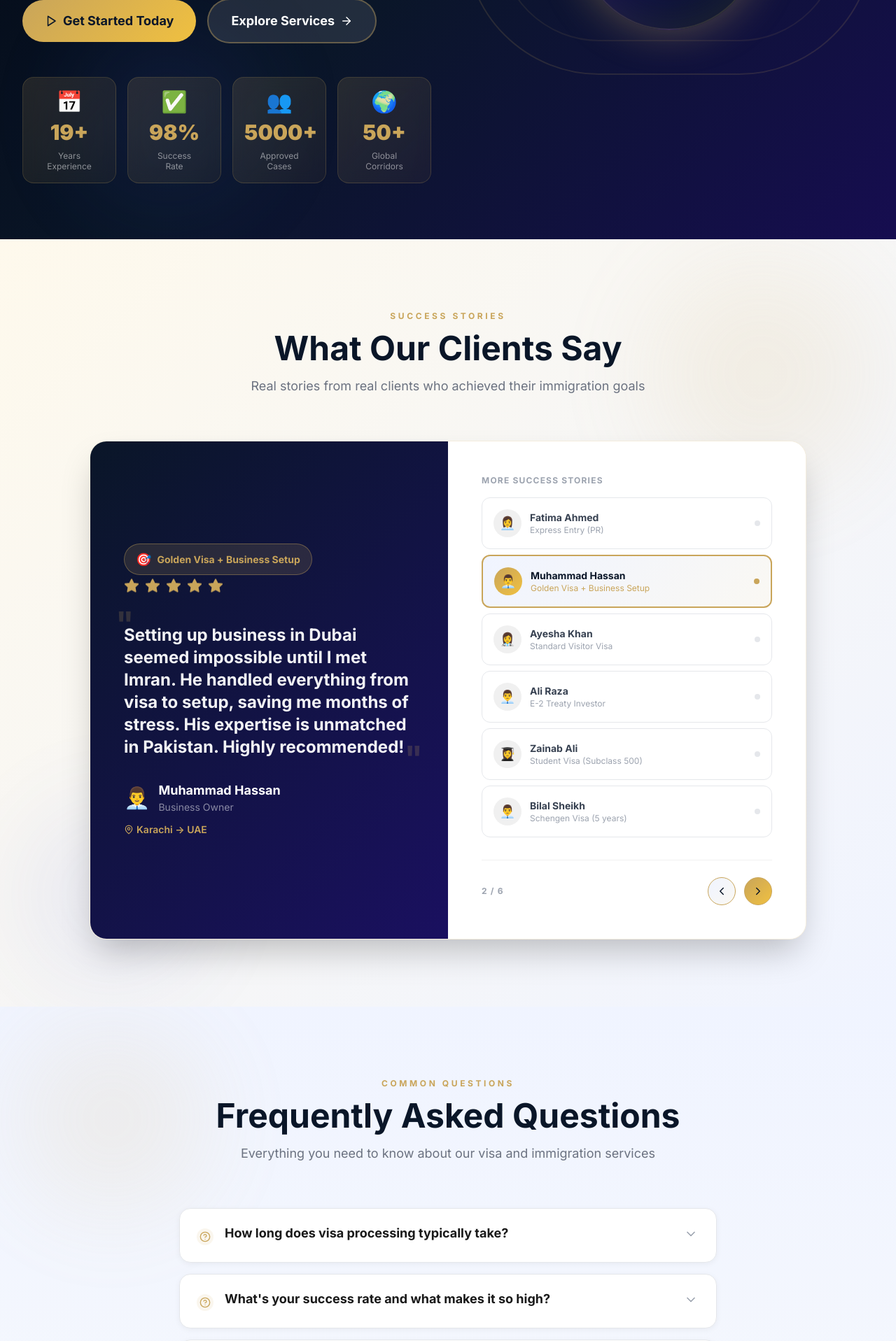
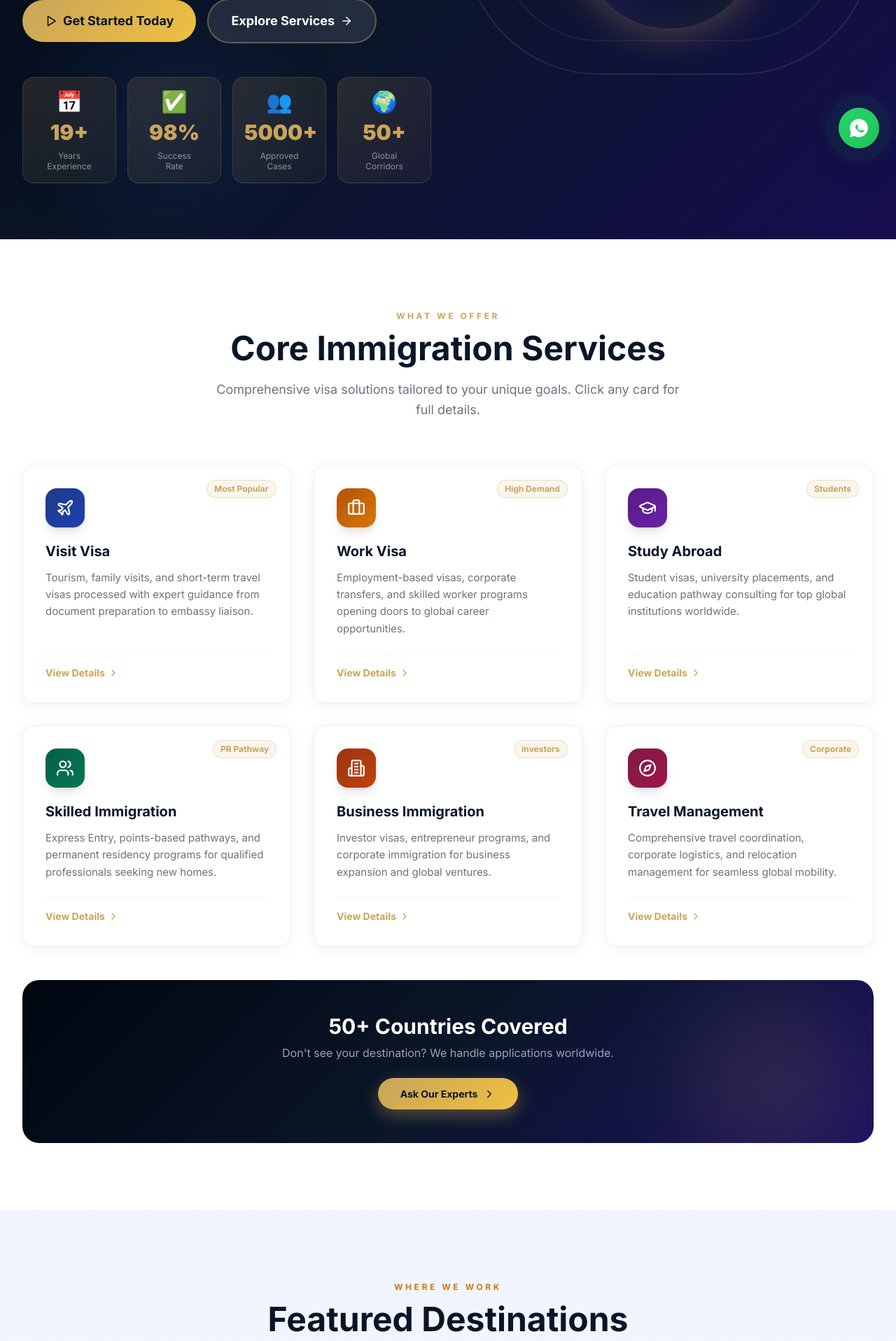
Before and after one commit to imran1001/Accurate-ConsultancyV3, a React (Vite) app: page / in a window 1280 px wide. Shown: the part 560-2477 px from the top of the page at 70% size. Built offline with nearby package versions, Linux system fonts and the light colour scheme.

Commit message:
Refactor App component to include new sections

```diff
--- a/src/App.jsx
+++ b/src/App.jsx
@@ -1,18 +1,32 @@
 import React from 'react';
 import Navbar from './components/Navbar';
 import Hero from './components/Hero';
+import Services from './components/Services';
+import Destinations from './components/Destinations';
+import About from './components/About';
+import WhyChooseUs from './components/WhyChooseUs';
+import Testimonials from './components/Testimonials';
 import FAQ from './components/FAQ';
-import Testimonials from './components/Testimonials';
+import ConsultationForm from './components/ConsultationForm';
 import Footer from './components/Footer';
+import WhatsAppWidget from './components/WhatsAppWidget';
 
 function App() {
   return (
     <div className="min-h-screen bg-white">
       <Navbar />
-      <Hero />
-      <Testimonials />
-      <FAQ />
+      <main>
+        <Hero />
+        <Services />
+        <Destinations />
+        <About />
+        <WhyChooseUs />
+        <Testimonials />
+        <FAQ />
+        <ConsultationForm />
+      </main>
       <Footer />
+      <WhatsAppWidget />
     </div>
   );
 }
```
